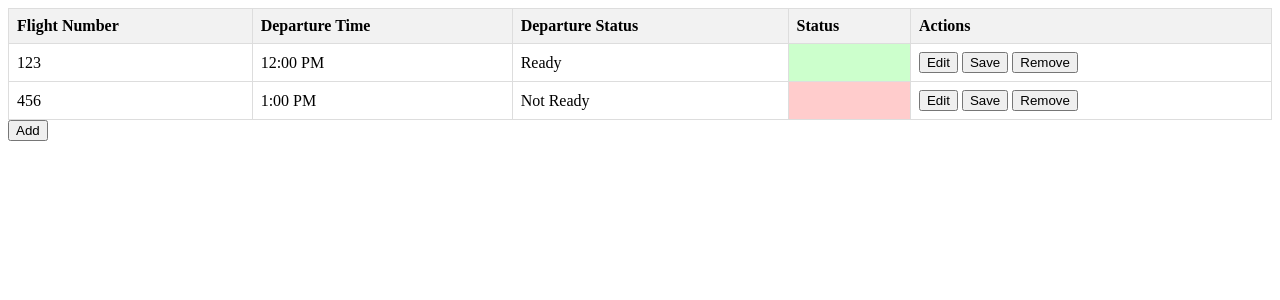
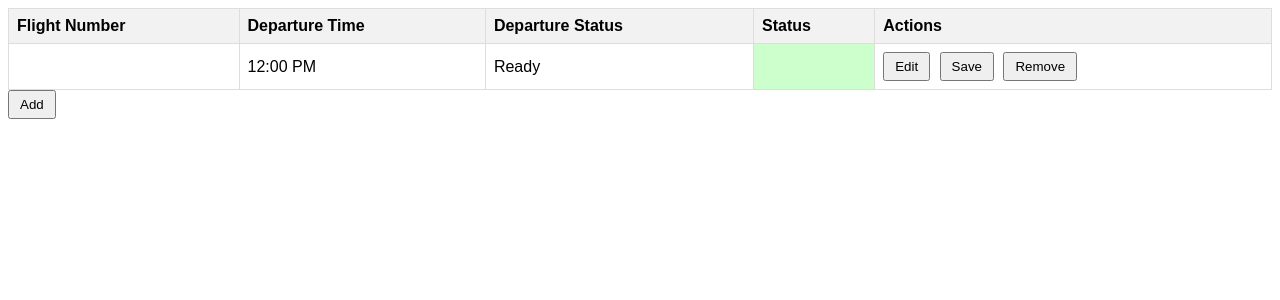
Before and after one commit to Ghostgmyt/TT4L-12, a Flask app: page / in a window 1280 px wide. Shown: the top 300 px of the page. Run offline with Flask 3, Linux system fonts and the light colour scheme.

Commit message:
Update adminflight.html

```diff
--- a/admin page/templates/adminflight.html
+++ b/admin page/templates/adminflight.html
@@ -5,6 +5,9 @@
     <meta name="viewport" content="width=device-width, initial-scale=1.0">
     <title>Editable Table</title>
     <style>
+        body {
+            font-family: Arial, sans-serif;
+        }
         table {
             border-collapse: collapse;
             width: 100%;
@@ -26,6 +29,11 @@
         .status-green {
             background-color: #ccffcc;
         }
+        button {
+            padding: 5px 10px;
+            cursor: pointer;
+            margin-right: 5px;
+        }
     </style>
 </head>
 <body>
@@ -38,21 +46,10 @@
             <th>Actions</th>
         </tr>
         <tr>
-            <td>123</td>
+            <td class="flight-number"></td>
             <td>12:00 PM</td>
             <td contenteditable="true" class="departure-status">Ready</td>
             <td class="status status-green"></td>
-            <td>
-                <button class="edit-row-btn">Edit</button>
-                <button class="save-changes-btn">Save</button>
-                <button class="remove-row-btn">Remove</button>
-            </td>
-        </tr>
-        <tr>
-            <td>456</td>
-            <td>1:00 PM</td>
-            <td contenteditable="true" class="departure-status">Not Ready</td>
-            <td class="status status-red"></td>
             <td>
                 <button class="edit-row-btn">Edit</button>
                 <button class="save-changes-btn">Save</button>
@@ -80,6 +77,10 @@
 
         function loadFromLocalStorage() {
             return JSON.parse(localStorage.getItem('tableData')) || [];
+        }
+
+        function generateRandomFlightNumber() {
+            return Math.floor(Math.random() * 900) + 100;
         }
 
         document.getElementById("editable-table").addEventListener("click", function(event) {
@@ -124,7 +125,7 @@
 
         document.getElementById("add-btn").addEventListener("click", function() {
             var newRow = "<tr>";
-            newRow += "<td contenteditable='true'></td>";
+            newRow += "<td class='flight-number'>" + generateRandomFlightNumber() + "</td>";
             newRow += "<td contenteditable='true'></td>";
             newRow += "<td contenteditable='true' class='departure-status'>Ready</td>";
             newRow += "<td class='status status-green'></td>";
```
